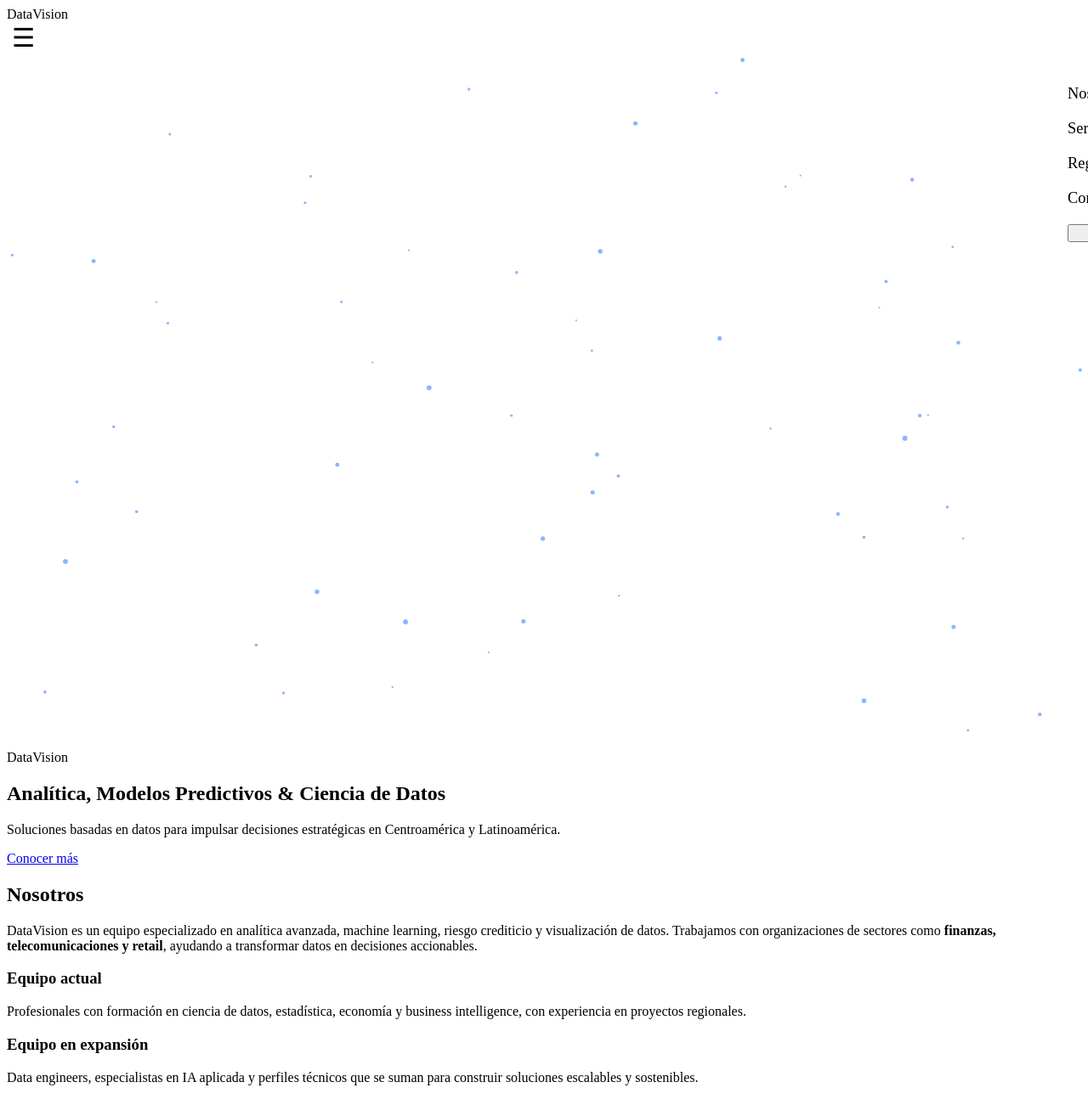
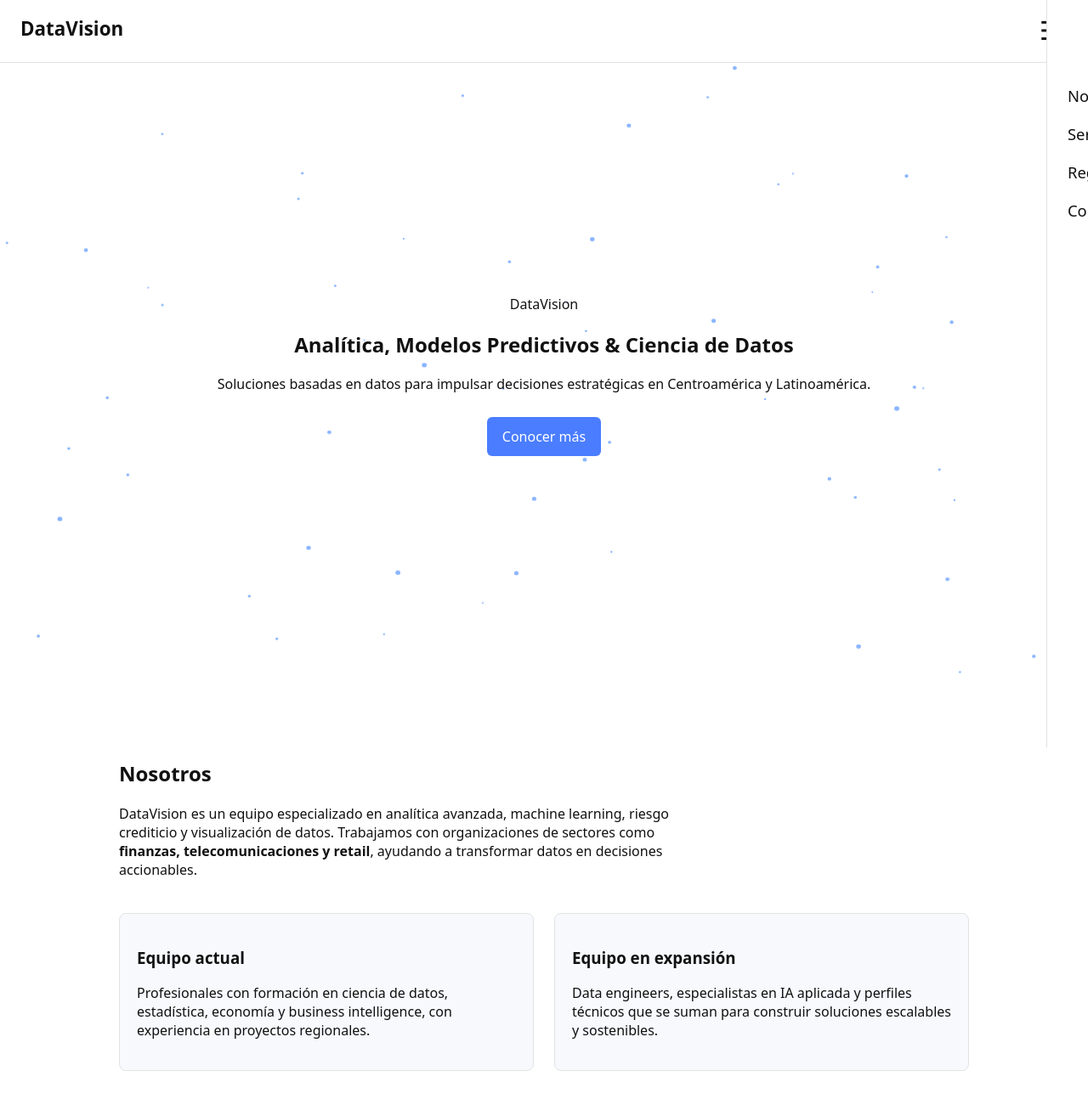
Before and after one commit to ramonescobar/OurData.github.io, a plain HTML site: page index.html in a window 1280 px wide. Shown: the top 1294 px of the page at 85% size. Drawn offline with Linux system fonts and the light colour scheme.

Commit message:
Update styles.css

```diff
--- a/styles.css
+++ b/styles.css
@@ -1,5 +1,56 @@
-/* =============== UNIVERSAL SIDE MENU =============== */
+/* ===========================================
+   VARIABLES LIGHT / DARK THEME
+=========================================== */
+:root {
+  --bg: #ffffff;
+  --text: #111111;
+  --border: #e3e3e3;
+  --card-bg: #f7f9fc;
+  --primary: #4a7dff;
+}
 
+:root[data-theme="dark"] {
+  --bg: #0f1115;
+  --text: #e7e7e7;
+  --border: #333;
+  --card-bg: #181a1f;
+  --primary: #6ea0ff;
+}
+
+body {
+  margin: 0;
+  background: var(--bg);
+  color: var(--text);
+  font-family: system-ui, sans-serif;
+  transition: background 0.3s, color 0.3s;
+}
+
+/* ===========================================
+   NAVBAR + MENU LATERAL
+=========================================== */
+.navbar {
+  display: flex;
+  justify-content: space-between;
+  padding: 18px 24px;
+  border-bottom: 1px solid var(--border);
+  position: sticky;
+  top: 0;
+  background: var(--bg);
+  z-index: 500;
+}
+
+.logo {
+  font-size: 1.4rem;
+  font-weight: bold;
+}
+
+.burger {
+  font-size: 1.9rem;
+  background: none;
+  border: none;
+  cursor: pointer;
+  color: var(--text);
+}
 
 #overlay {
   position: fixed;
@@ -52,14 +103,133 @@ nav#nav-menu a {
   align-self: flex-end;
 }
 
-/* Desktop navbar no cambia */
-.navbar nav {
-  display: none !important;
-}
-
-.burger {
-  font-size: 1.9rem;
+.toggle-btn {
+  margin-top: 20px;
+  font-size: 1.6rem;
   background: none;
   border: none;
   cursor: pointer;
 }
+
+/* ===========================================
+   HERO
+=========================================== */
+.hero {
+  position: relative;
+  height: 90vh;
+  display: flex;
+  align-items: center;
+  justify-content: center;
+  text-align: center;
+}
+
+#bgCanvas {
+  position: absolute;
+  inset: 0;
+  width: 100%;
+  height: 100%;
+}
+
+.hero-content {
+  position: relative;
+  z-index: 2;
+}
+
+.btn-primary {
+  background: var(--primary);
+  padding: 12px 18px;
+  color: white;
+  border-radius: 6px;
+  text-decoration: none;
+  display: inline-block;
+  margin-top: 12px;
+}
+
+/* ===========================================
+   SECCIONES
+=========================================== */
+.section {
+  padding: 80px 24px;
+  max-width: 1000px;
+  margin: auto;
+}
+
+.section-desc {
+  max-width: 700px;
+}
+
+/* GRID */
+.grid, .team-grid {
+  display: grid;
+  grid-template-columns: repeat(auto-fit, minmax(260px, 1fr));
+  gap: 24px;
+  margin-top: 40px;
+}
+
+.card, .team-card {
+  background: var(--card-bg);
+  padding: 20px;
+  border-radius: 8px;
+  border: 1px solid var(--border);
+}
+
+/* ===========================================
+   MAPA
+=========================================== */
+.map-svg .hex {
+  fill: var(--primary);
+  opacity: 0.7;
+}
+
+.map-details {
+  margin-top: 20px;
+  line-height: 1.6;
+}
+
+/* ===========================================
+   CONTACTO
+=========================================== */
+.contact-box {
+  display: flex;
+  flex-direction: column;
+  gap: 12px;
+  max-width: 500px;
+}
+
+.contact-box input,
+.contact-box textarea {
+  padding: 12px;
+  border-radius: 6px;
+  border: 1px solid var(--border);
+  background: var(--card-bg);
+  color: var(--text);
+}
+
+/* ===========================================
+   FOOTER
+=========================================== */
+.footer {
+  padding: 60px 24px;
+  border-top: 1px solid var(--border);
+  background: var(--bg);
+}
+
+.footer-grid {
+  display: grid;
+  grid-template-columns: repeat(auto-fit, minmax(220px, 1fr));
+  gap: 24px;
+}
+
+/* ===========================================
+   REVEAL ANIMATION
+=========================================== */
+.reveal {
+  opacity: 0;
+  transform: translateY(40px);
+  transition: 0.7s ease;
+}
+
+.reveal.visible {
+  opacity: 1;
+  transform: translateY(0);
+}
```
